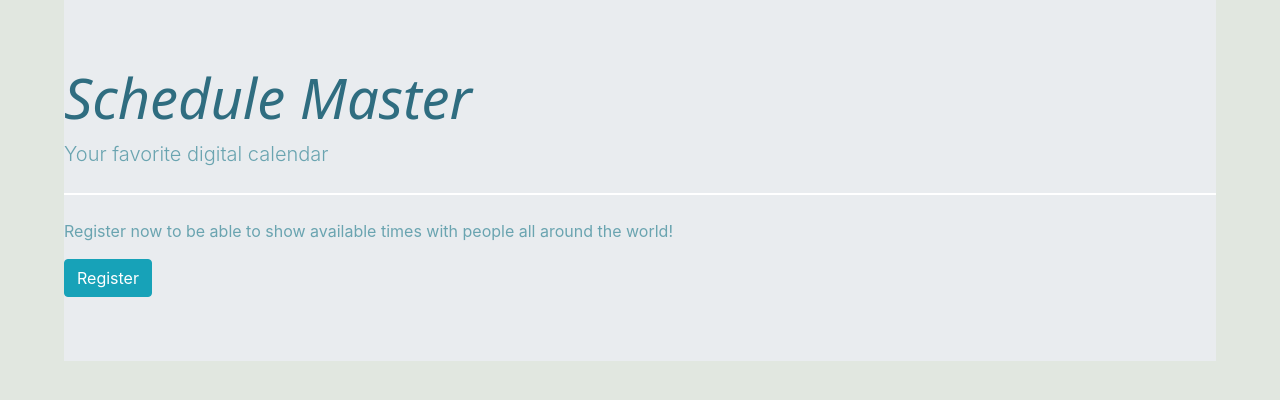
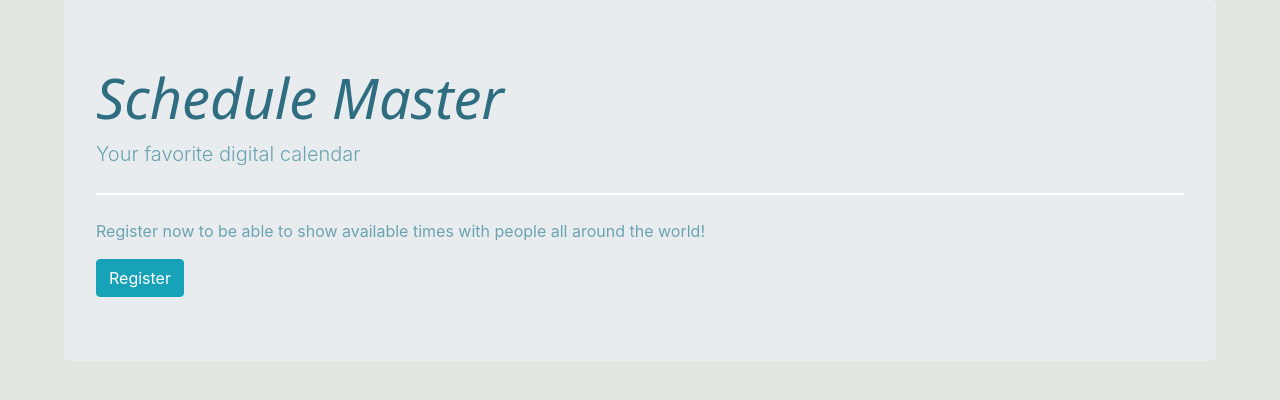
Before and after one commit to davinhster/Schedule-Master, a Flask app: page /home in a window 1280 px wide. Shown: the part 62-462 px from the top of the page. Run offline with Flask 2, Linux system fonts and the light colour scheme; some libraries are stand-ins or nearby versions.

Commit message:
fixed jumbotron spacing

```diff
--- a/app_folder/templates/home.html
+++ b/app_folder/templates/home.html
@@ -2,7 +2,7 @@
 
 {% block jumbotron %}
 
-<div class="jumbotron jumbotron-fluid">
+<div class="jumbotron">
     <h1 class="display-4">Schedule Master</h1>
     <p class="lead"> Your favorite digital calendar </p>
     <hr class="my-4">
```
